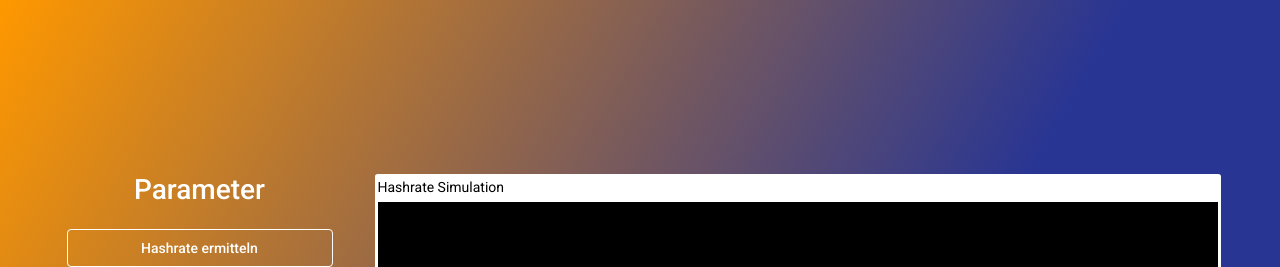
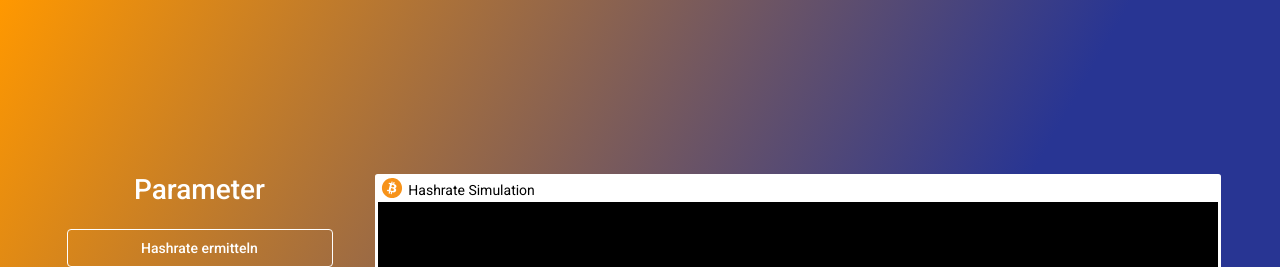
Before and after one commit to MyKaez/btc-playground, an Angular app: page /simple-pow in a window 1280 px wide. Shown: the top 267 px of the page. Built offline with nearby package versions, Linux system fonts and the light colour scheme.

Commit message:
adjusted simple view

```diff
--- a/src/app/simple-view/pow/pow.component.html
+++ b/src/app/simple-view/pow/pow.component.html
@@ -37,7 +37,10 @@
 
             <div class="simulation">
                 <div class="header">
-                    Hashrate Simulation
+                    <img src="assets/bitcoin-btc-logo.svg" />
+                    <span>
+                        Hashrate Simulation
+                    </span>
                 </div>
                 <div class="data">
                     <span *ngFor="let hash of hashes">{{hash}}<br /></span>
--- a/src/app/simple-view/simple-view.component.scss
+++ b/src/app/simple-view/simple-view.component.scss
@@ -16,7 +16,7 @@
 }
 
 .inner-items {
-    color: white;
+    color: $light-background;
     width: 100%;
     padding-top: 5em;
     text-align: center;
@@ -31,19 +31,19 @@
         justify-content: center;
 
         .mat-card {
-            color: white;
+            color: $light-background;
             background-color: $accent;
             width: 10em;
             margin-left: 2em;
             margin-right: 2em;
-            border: 2px solid white;
+            border: 2px solid $light-background;
             border-radius: 0em 2em 0em 2em;
             cursor: pointer;
         }
 
         img {
             width: 100%;
-            border: 2px solid white;
+            border: 2px solid $light-background;
             border-radius: 1em;
         }
     }
@@ -52,7 +52,7 @@
 .picture {
     img {
         width: 100%;
-        border: 2px solid white;
+        border: 2px solid $light-background;
         border-radius: 1em;
         min-width: 6em;
         max-width: 40em;
@@ -61,8 +61,8 @@
 
 .simulation {
     width: 100%;
-    border: 3px solid white;
-    background-color: white;
+    border: 3px solid $light-background;
+    background-color: $light-background;
     border-radius: 0.2em;
     min-width: 5em;
     max-width: 60em;
@@ -85,13 +85,28 @@
 
     .header {
         height: 6%;
-        background-color: white;
-        color: black;
+        background-color: $light-background;
+        color: $dark-background;
+        display: flex;
+        flex-direction: row;
+        vertical-align: middle;
+
+        img {
+            margin-top: .1em;
+            height: 80%;
+            max-width: 2em;
+            border: 0px;
+        }
+
+        span {
+            margin-top: .2em;
+            margin-left: .2em;
+        }
     }
 
     .data {
         color: $accent;
-        background-color: black;
+        background-color: $dark-background;
         overflow-y: scroll;
         height: 94%;
         padding-left: 1em;
@@ -100,7 +115,7 @@
 }
 
 .text {
-    color: white;
+    color: $light-background;
     background: 0;
     width: 30em;
     min-width: 18em;
@@ -128,10 +143,10 @@
 }
 
 .input {
-    color: white;
+    color: $light-background;
 }
 
 button {
-    border: 1px solid white;
+    border: 1px solid $light-background;
     margin: 0.5em;
 }
--- a/src/styles.scss
+++ b/src/styles.scss
@@ -36,7 +36,8 @@ $Simulator-theme: mat.define-light-theme((color: (primary: $Simulator-primary,
 $primary: mat.get-color-from-palette($Simulator-primary, 800);
 $accent: mat.get-color-from-palette($Simulator-accent, 500);
 $code-font: 'Courier New', Courier, monospace;
-
+$dark-background: black;
+$light-background: white;
 
 html,
 body {
```
